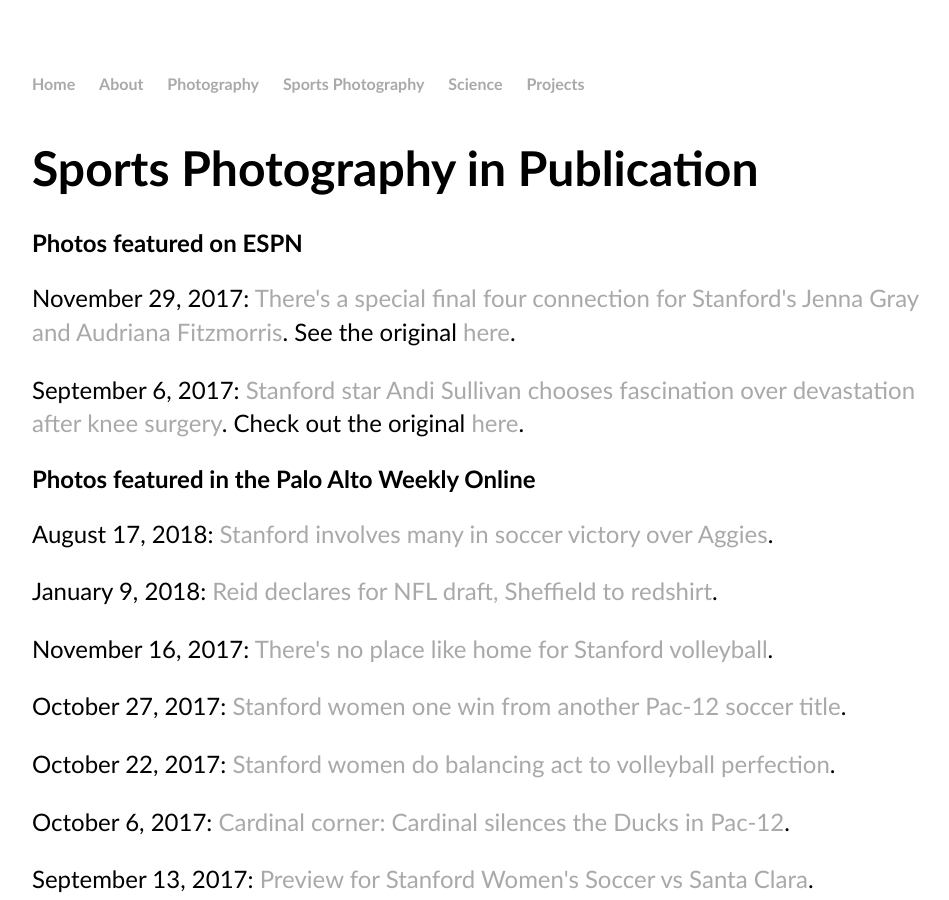
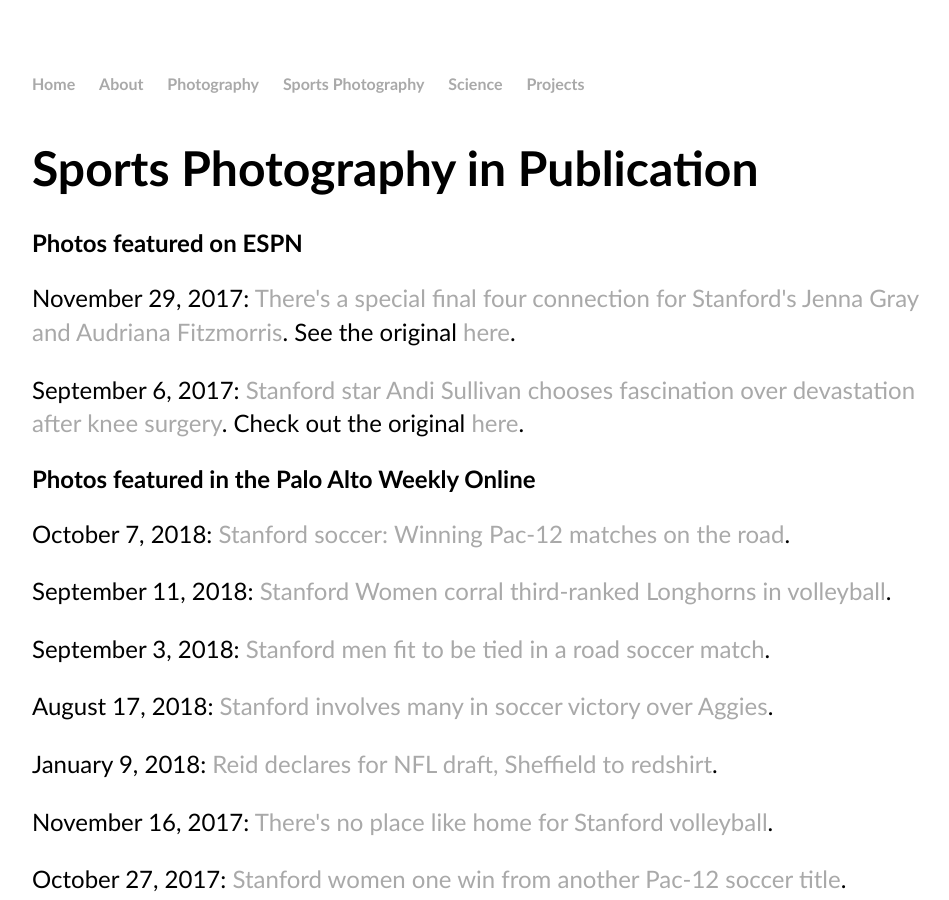
Before and after one commit to echang17/echang17.github.io, a Jekyll site: the page built from links/index.html, in a window 1280 px wide and 900 px high. Shown: the whole window, without its empty margins (160-1109 px from the left). Built offline with Jekyll 4.4.1, drawn with Linux system fonts in a browser that asks for light colours.

Commit message:
Update index.html

```diff
--- a/links/index.html
+++ b/links/index.html
@@ -9,6 +9,9 @@
     <p>September 6, 2017: <a href="http://www.espn.com/espnw/sports/article/20603346/stanford-cardinal-soccer-star-andi-sullivan-chooses-fascination-devastation-recover-knee-injury">Stanford star Andi Sullivan chooses fascination over devastation after knee surgery</a>. Check out the original <a href="https://isiphotos.photoshelter.com/image?&_bqG=664&_bqH=eJzz8_c1Loovjcyv8M1JSQ829Hf1zPQ0K8pKC3W1MjcwsTI0MABhIOkZ7xLsbJuarAZmxDv6udiWANnB_kEhti6OIa5Admiwa1C8p4ttKEiDa1aAeap_Wnayp4lavKNziG1xamJRcoaaM0gFAFYaI10-&GI_ID=">here</a>.</p>
   <p></p>
   <h2>Photos featured in the Palo Alto Weekly Online</h2>
+    <p>October 7, 2018: <a href="https://www.paloaltoonline.com/news/2018/10/07/stanford-soccer-winning-pac-12-matches-on-the-road">Stanford soccer: Winning Pac-12 matches on the road</a>.</p>
+    <p>September 11, 2018: <a href="https://www.paloaltoonline.com/news/2018/09/11/stanford-women-corral-third-ranked-longhorns-in-volleyball">Stanford Women corral third-ranked Longhorns in volleyball</a>.</p>
+    <p>September 3, 2018: <a href="https://www.paloaltoonline.com/news/2018/09/03/stanford-men-fit-to-be-tied-in-a-road-soccer-match">Stanford men fit to be tied in a road soccer match</a>.</p>
     <p>August 17, 2018: <a href="https://www.paloaltoonline.com/news/2018/08/17/stanford-involves-many-in-soccer-victory-over-aggies">Stanford involves many in soccer victory over Aggies</a>.</p>
     <p>January 9, 2018: <a href="https://paloaltoonline.com/news/2018/01/09/cardinal-corner-reid-declares-for-nfl-draft-sheffield-to-redshirt">Reid declares for NFL draft, Sheffield to redshirt</a>.</p>
     <p>November 16, 2017: <a href="https://www.paloaltoonline.com/news/2017/11/16/theres-no-place-like-home-for-stanford-volleyball">There's no place like home for Stanford volleyball</a>.</p>
```
